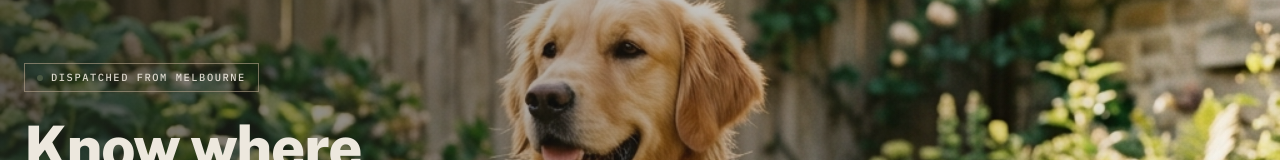
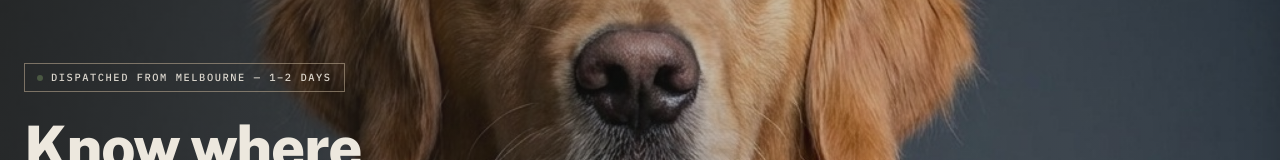
Before and after one commit to j4cksparrow-byte/petzier, a Next.js app: page / in a window 1280 px wide. Shown: the part 131-291 px from the top of the page. Built offline with nearby package versions, Linux system fonts and the light colour scheme; no server answers.

Commit message:
Update hero image

```diff
--- a/components/Hero.tsx
+++ b/components/Hero.tsx
@@ -7,7 +7,7 @@ export default function Hero() {
       {/* Full-bleed image */}
       <Image
         src="/hero.jpg"
-        alt="Golden retriever wearing a Petzier Smart GPS Collar in a sunlit garden"
+        alt="Golden retriever wearing the Petzier GPS Pet Collar"
         fill
         priority
         className="object-cover object-center"
@@ -25,7 +25,7 @@ export default function Hero() {
             <div className="inline-flex items-center gap-2 border border-[#B5A48C]/60 px-3 py-1.5 mb-6">
               <span className="w-1.5 h-1.5 rounded-full bg-[#4A5842]" />
               <span className="font-mono text-[0.65rem] tracking-[0.15em] text-[#EDE8DE]/90 uppercase">
-                Dispatched from Melbourne
+                Dispatched from Melbourne — 1–2 days
               </span>
             </div>
 
```
Also changed, not shown: public/hero.jpg.
